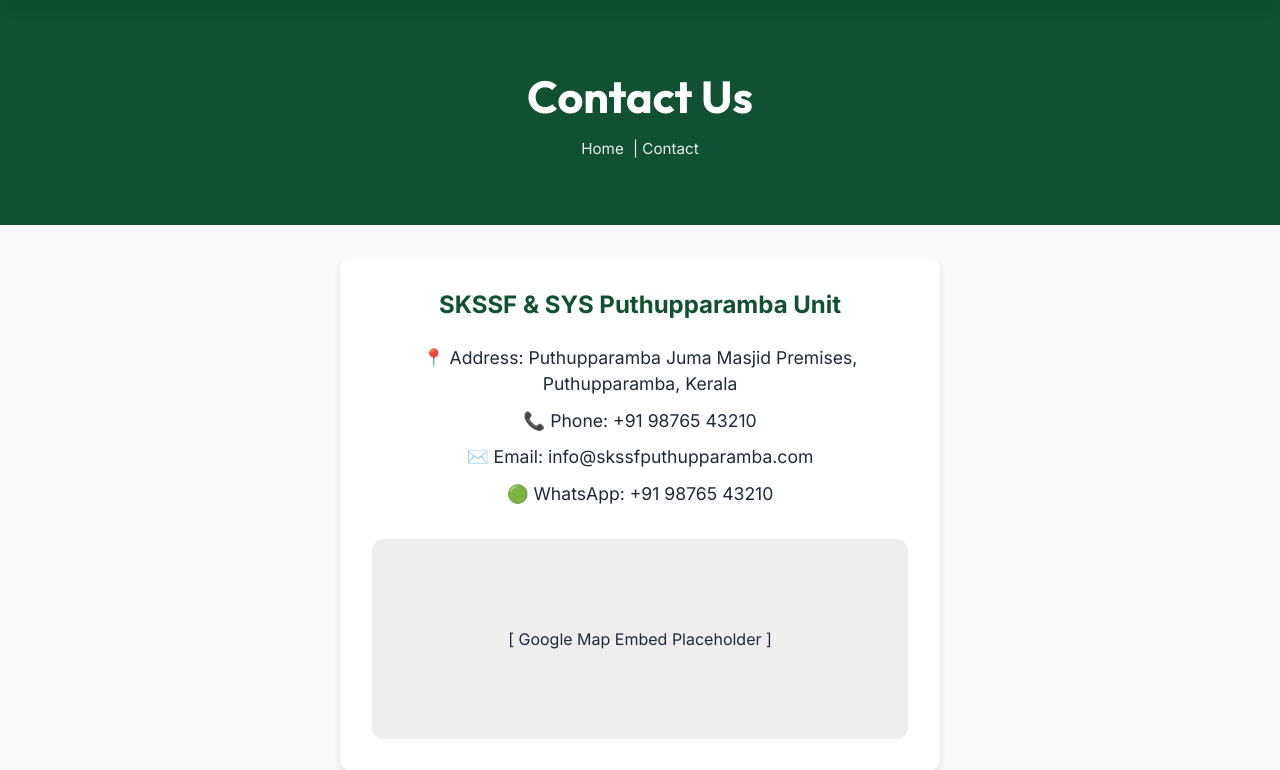
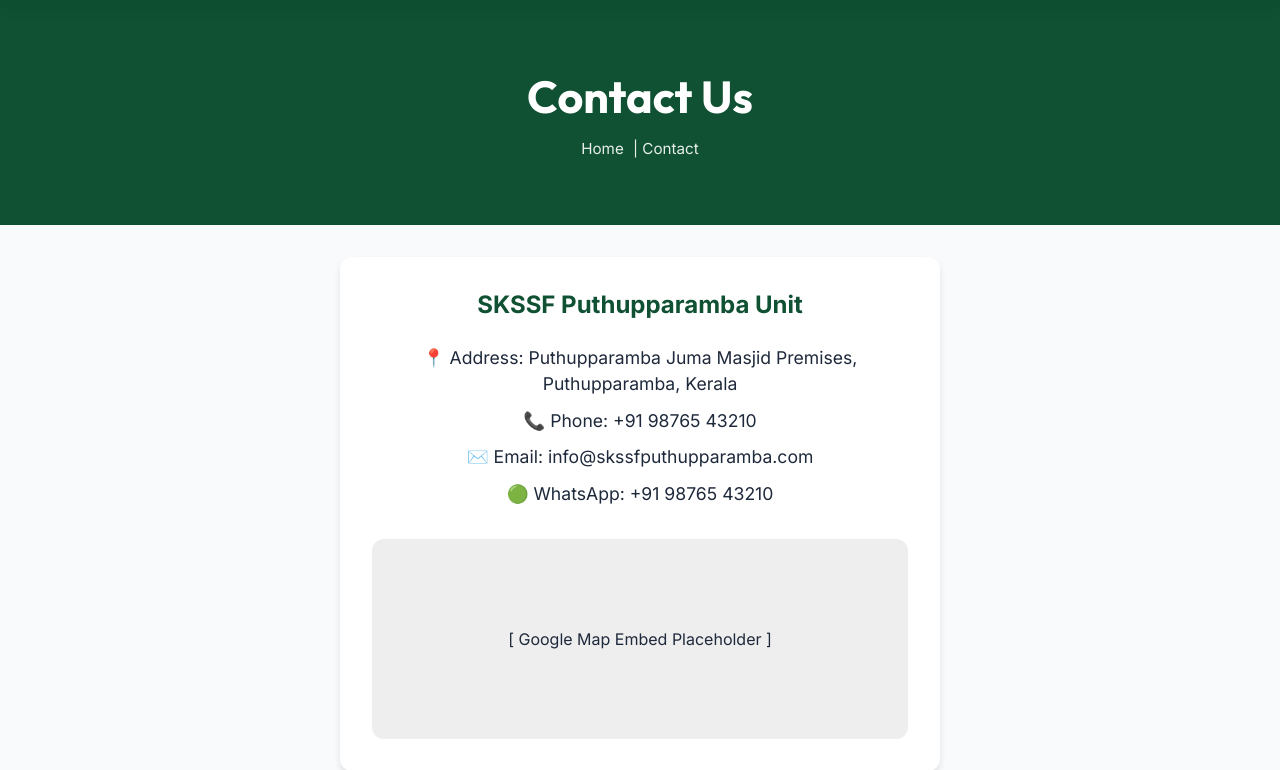
Before and after one commit to sinan-prvt/Islamic_Center, a Django app: page /contact/ in a window 1280 px wide. Shown: the part 130-900 px from the top of the page. Run offline with Django 5.2, Linux system fonts and the light colour scheme; some libraries are stand-ins or nearby versions.

Commit message:
chore: remove SYS from titles and update main title to official website

```diff
--- a/templates/base.html
+++ b/templates/base.html
@@ -7,10 +7,10 @@
     <meta name="viewport" content="width=device-width, initial-scale=1.0">
 
     <!-- Primary Meta Tags -->
-    <title>{% block title %}SKSSF & SYS Puthupparamba Unit{% endblock %}</title>
-    <meta name="title" content="{% block meta_title %}SKSSF & SYS Puthupparamba Unit{% endblock %}">
-    <meta name="description" content="{% block meta_description %}Official website of Samastha Kerala Sunni Students Federation (SKSSF) and SYS Puthupparamba Unit. Join us in our educational, spiritual, and charitable activities.{% endblock %}">
-    <meta name="keywords" content="{% block meta_keywords %}SKSSF, SYS, Puthupparamba, Sunni Students Federation, Islamic Center, Kerala, Charity, Education{% endblock %}">
+    <title>{% block title %}SKSSF Puthupparamba - Official Website{% endblock %}</title>
+    <meta name="title" content="{% block meta_title %}SKSSF Puthupparamba - Official Website{% endblock %}">
+    <meta name="description" content="{% block meta_description %}Official website of Samastha Kerala Sunni Students Federation (SKSSF) Puthupparamba Unit. Join us in our educational, spiritual, and charitable activities.{% endblock %}">
+    <meta name="keywords" content="{% block meta_keywords %}SKSSF, Puthupparamba, Sunni Students Federation, Islamic Center, Kerala, Charity, Education{% endblock %}">
 
     <!-- Canonical URL -->
     <link rel="canonical" href="{{ request.build_absolute_uri }}">
@@ -18,15 +18,15 @@
     <!-- Open Graph / Facebook / WhatsApp -->
     <meta property="og:type" content="{% block og_type %}website{% endblock %}">
     <meta property="og:url" content="{{ request.build_absolute_uri }}">
-    <meta property="og:title" content="{% block og_title %}SKSSF & SYS Puthupparamba Unit{% endblock %}">
-    <meta property="og:description" content="{% block og_description %}Official website of Samastha Kerala Sunni Students Federation (SKSSF) and SYS Puthupparamba Unit.{% endblock %}">
+    <meta property="og:title" content="{% block og_title %}SKSSF Puthupparamba - Official Website{% endblock %}">
+    <meta property="og:description" content="{% block og_description %}Official website of Samastha Kerala Sunni Students Federation (SKSSF) Puthupparamba Unit.{% endblock %}">
     <meta property="og:image" content="{% block og_image %}{{ request.scheme }}://{{ request.get_host }}{% static 'images/logo.jpg' %}{% endblock %}">
 
     <!-- Twitter -->
     <meta property="twitter:card" content="summary_large_image">
     <meta property="twitter:url" content="{{ request.build_absolute_uri }}">
-    <meta property="twitter:title" content="{% block twitter_title %}SKSSF & SYS Puthupparamba Unit{% endblock %}">
-    <meta property="twitter:description" content="{% block twitter_description %}Official website of Samastha Kerala Sunni Students Federation (SKSSF) and SYS Puthupparamba Unit.{% endblock %}">
+    <meta property="twitter:title" content="{% block twitter_title %}SKSSF Puthupparamba - Official Website{% endblock %}">
+    <meta property="twitter:description" content="{% block twitter_description %}Official website of Samastha Kerala Sunni Students Federation (SKSSF) Puthupparamba Unit.{% endblock %}">
     <meta property="twitter:image" content="{% block twitter_image %}{{ request.scheme }}://{{ request.get_host }}{% static 'images/logo.jpg' %}{% endblock %}">
 
     <!-- JSON-LD Structured Data for LocalBusiness/NGO -->
--- a/templates/contact.html
+++ b/templates/contact.html
@@ -12,7 +12,7 @@
 </div>
 <div class="container mx-auto px-4 mt-8 mb-16">
     <div class="bg-white p-8 rounded-xl shadow-[0_4px_6px_rgba(0,0,0,0.1)] max-w-[600px] mx-auto text-center">
-        <h2 class="text-primary font-bold text-2xl mb-6">SKSSF & SYS Puthupparamba Unit</h2>
+        <h2 class="text-primary font-bold text-2xl mb-6">SKSSF Puthupparamba Unit</h2>
         <div class="contact-details">
             <p class="text-[1.1rem] my-2.5">📍 Address: Puthupparamba Juma Masjid Premises, Puthupparamba, Kerala</p>
             <p class="text-[1.1rem] my-2.5">📞 Phone: +91 98765 43210</p>
```
Also changed, not shown: templates/home.html (+6 -6 lines).
